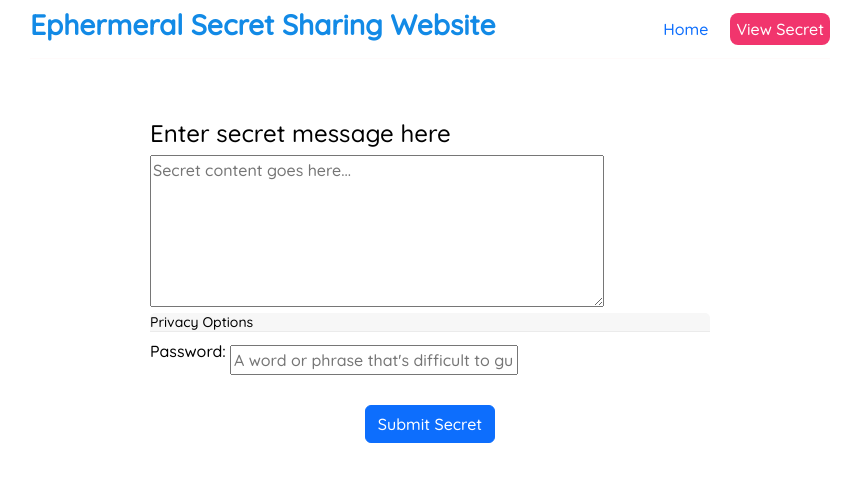
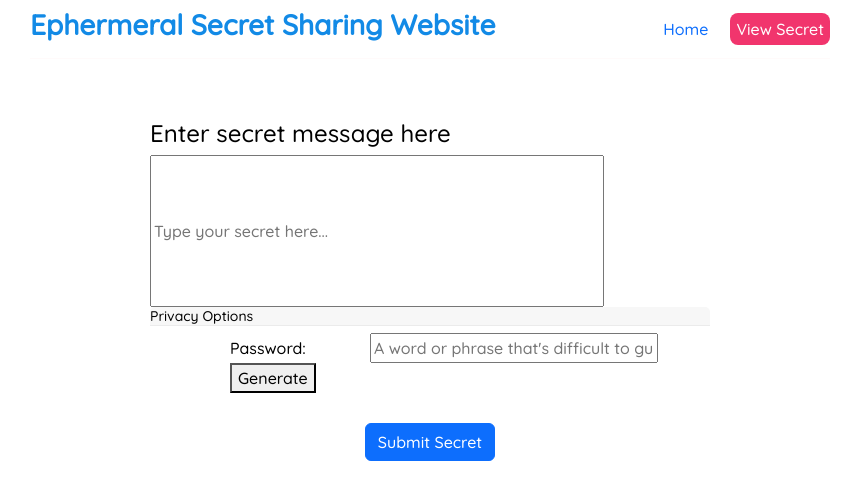
Before and after one commit to Group4-3/ESSW, a React (Create React App) app in the folder client/: page / in a window 1280 px wide. Shown: the top 500 px of the page, without its empty margins (210-1071 px from the left). Built offline with nearby package versions, Linux system fonts and the light colour scheme.

Commit message:
Update Home.js
-regex added when client has written a message. No special characters allowed
-if empty, a message will pop up
-if special characters used, an alert will pop up
-password generator added

```diff
--- a/client/src/Home.js
+++ b/client/src/Home.js
@@ -1,21 +1,57 @@
-const Home = () => {
-    return (
-        <div className="home">
-            <h4>Enter secret message here</h4>
-            <form>
-                <textarea id="secretField" class="btn-block" name="secret" autocomplete="off" placeholder="Secret content goes here..."></textarea>
-                <legend class="title">Privacy Options</legend>
-                <label class="control-label lighter" for="passphraseField">Password:</label>
-                <div class="controls">
-                    <input class="phrase" type="text" name="passphrase" id="passphraseField" value="" placeholder="A word or phrase that&#39;s difficult to guess" autocomplete="off" size="20" />
+import React, {useState} from 'react';
+
+function App(){
+
+    const [Home, setHome] = useState("");
+    const ValidateText = /^[a-zA-Z0-9_]*$/;
+
+    var password = document.getElementById("passphraseField");
+
+    function genPassword(){
+        console.log("youclickedpassbutton");
+            var passChars = "0123456789abcdeghijklmnopqrstuvwxyz!@#$%^&*()_+:<>?/ABCDEFGHIJKLMNOPQRSTUVWXYZ";
+            var passLength = 10;
+            var password ="";
+
+                for (var i = 0; i <= passLength; i++){
+                    var randomNumber = Math.floor(Math.random() * passChars.length);
+                    password+= passChars.substring(randomNumber, randomNumber +1);
+                }
+            document.getElementById("passphraseField").value = password;
+    }
+
+    function GetInput(){
+        console.log("youclickme");
+            if (Home===""){
+                alert('You must type something');
+                }
+            else if (!ValidateText.test(Home)){
+                alert('Message must not contain special characters');
+                }
+    }
+
+        return (
+            <div className="SecretContent">
+                <h4>Enter secret message here</h4>
+
+                <input type="text" id="secretField" class="btn-block" name="secret" autocomplete="off" placeholder='Type your secret here...' onChange={e =>setHome(e.target.value)}/>
+
+             <legend className="title">Privacy Options</legend>
+
+                <div className="controls">
+                    <label className="control-label lighter">Password: </label>
+                    <input className="phrase" type="text" name="passphrase" id="passphraseField" placeholder="A word or phrase that&#39;s difficult to guess" autocomplete="off" size="20" />
+                    <button onClick={genPassword} type="submit" class="" value="save">Generate</button>
                 </div>
 
                 <div class="button2">
-                    <button class="btn btn-primary" type="submit" value="save" >Submit Secret</button>
+                    <button onClick={GetInput} class="btn btn-primary" type="submit" value="save" >Submit Secret</button>
                 </div>
-            </form>
-        </div>
-    );
-}
 
-export default Home;
+            </div>
+
+        );
+
+ }
+
+    export default App;
```
